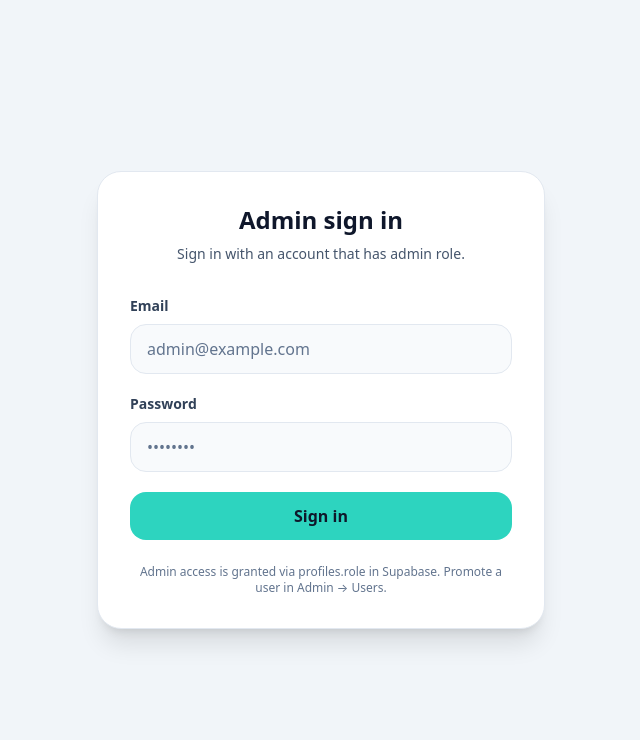
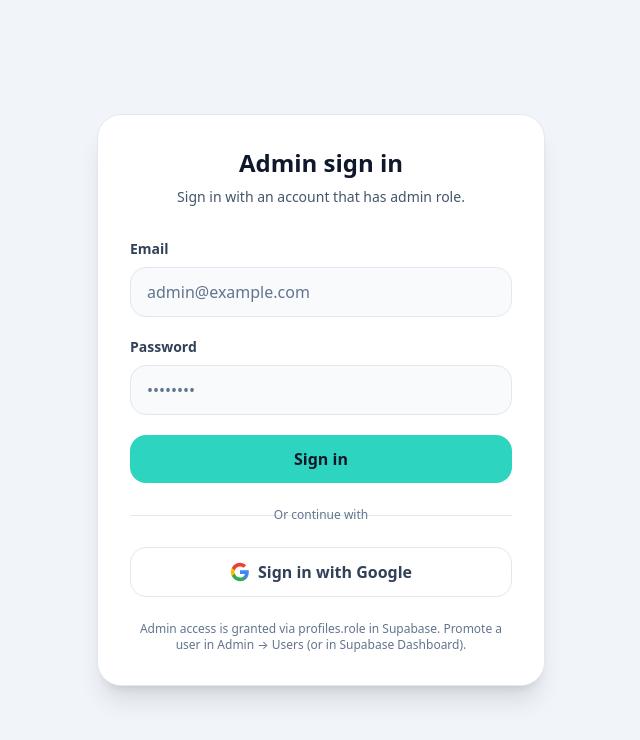
Before and after one commit to BizLaunchOrg/CCWorld_Consultation, a React (Vite) app: page /admin/login in a window 1280 px wide. Shown: the top 740 px of the page, without its empty margins (319-959 px from the left). Built offline with nearby package versions, Linux system fonts and the light colour scheme.

Commit message:
google auth for admin

```diff
--- a/src/Pages/Admin/AdminLoginPage.tsx
+++ b/src/Pages/Admin/AdminLoginPage.tsx
@@ -1,19 +1,31 @@
-import { useState } from 'react';
+import { useState, useEffect } from 'react';
 import { useNavigate, useLocation } from 'react-router-dom';
 import { supabase } from '../../lib/supabase';
+import { useAuth } from '../../contexts/AuthContext';
 
 /**
  * Admin sign-in uses same Supabase auth. After sign-in, RequireAdmin checks profiles.role === 'admin'.
+ * Supports both email/password and Google sign-in.
  */
 export function AdminLoginPage() {
   const navigate = useNavigate();
   const location = useLocation();
+  const { profile, session, signOut } = useAuth();
   const [email, setEmail] = useState('');
   const [password, setPassword] = useState('');
   const [error, setError] = useState('');
   const [submitting, setSubmitting] = useState(false);
+  const [googleLoading, setGoogleLoading] = useState(false);
 
   const from = (location.state as { from?: { pathname: string } })?.from?.pathname ?? '/admin';
+
+  const isLoggedInNotAdmin = !!session && profile !== null && profile?.role !== 'admin';
+
+  useEffect(() => {
+    if (session && profile?.role === 'admin') {
+      navigate(from, { replace: true });
+    }
+  }, [session, profile, navigate, from]);
 
   async function handleSubmit(e: React.FormEvent) {
     e.preventDefault();
@@ -49,6 +61,17 @@ export function AdminLoginPage() {
     navigate(from, { replace: true });
   }
 
+  async function handleGoogleSignIn() {
+    setError('');
+    setGoogleLoading(true);
+    const { error: oauthError } = await supabase.auth.signInWithOAuth({
+      provider: 'google',
+      options: { redirectTo: `${window.location.origin}/admin` },
+    });
+    setGoogleLoading(false);
+    if (oauthError) setError(oauthError.message);
+  }
+
   return (
     <div className="min-h-screen flex items-center justify-center bg-slate-100 dark:bg-background-dark px-4">
       <div className="w-full max-w-md rounded-3xl border border-slate-200 dark:border-white/10 bg-white dark:bg-slate-900/80 shadow-xl dark:shadow-none p-8">
@@ -58,6 +81,21 @@ export function AdminLoginPage() {
             Sign in with an account that has admin role.
           </p>
         </div>
+
+        {isLoggedInNotAdmin && (
+          <div className="mb-6 p-4 rounded-2xl bg-amber-500/10 border border-amber-500/20 text-amber-800 dark:text-amber-200 text-sm">
+            <p className="font-semibold">This account does not have admin access.</p>
+            <p className="mt-1 text-amber-700 dark:text-amber-300">Sign out and use an admin account, or ask an admin to promote your account.</p>
+            <button
+              type="button"
+              onClick={() => signOut().then(() => navigate('/admin/login', { replace: true }))}
+              className="mt-3 w-full py-2 rounded-xl border border-amber-500/30 font-bold hover:bg-amber-500/10"
+            >
+              Sign out
+            </button>
+          </div>
+        )}
+
         <form onSubmit={handleSubmit} className="space-y-5">
           <div>
             <label className="block text-sm font-bold text-slate-700 dark:text-slate-300 mb-2">
@@ -96,8 +134,39 @@ export function AdminLoginPage() {
             {submitting ? 'Signing in…' : 'Sign in'}
           </button>
         </form>
+
+        <div className="relative my-6">
+          <span className="absolute inset-0 flex items-center">
+            <span className="w-full border-t border-slate-200 dark:border-white/10" />
+          </span>
+          <span className="relative flex justify-center text-xs font-medium text-slate-500 dark:text-slate-400">
+            Or continue with
+          </span>
+        </div>
+
+        <button
+          type="button"
+          onClick={handleGoogleSignIn}
+          disabled={googleLoading}
+          className="w-full py-3 rounded-2xl border border-slate-200 dark:border-white/10 bg-white dark:bg-slate-800 font-bold text-slate-700 dark:text-slate-200 hover:bg-slate-50 dark:hover:bg-slate-700/50 transition-colors flex items-center justify-center gap-2 disabled:opacity-60"
+        >
+          {googleLoading ? (
+            'Redirecting…'
+          ) : (
+            <>
+              <svg className="w-5 h-5" viewBox="0 0 24 24" aria-hidden>
+                <path fill="#4285F4" d="M22.56 12.25c0-.78-.07-1.53-.2-2.25H12v4.26h5.92c-.26 1.37-1.04 2.53-2.21 3.31v2.77h3.57c2.08-1.92 3.28-4.74 3.28-8.09z" />
+                <path fill="#34A853" d="M12 23c2.97 0 5.46-.98 7.28-2.66l-3.57-2.77c-.98.66-2.23 1.06-3.71 1.06-2.86 0-5.29-1.93-6.16-4.53H2.18v2.84C3.99 20.53 7.7 23 12 23z" />
+                <path fill="#FBBC05" d="M5.84 14.09c-.22-.66-.35-1.36-.35-2.09s.13-1.43.35-2.09V7.07H2.18C1.43 8.55 1 10.22 1 12s.43 3.45 1.18 4.93l2.85-2.22.81-.62z" />
+                <path fill="#EA4335" d="M12 5.38c1.62 0 3.06.56 4.21 1.64l3.15-3.15C17.45 2.09 14.97 1 12 1 7.7 1 3.99 3.47 2.18 7.07l3.66 2.84c.87-2.6 3.3-4.53 6.16-4.53z" />
+              </svg>
+              Sign in with Google
+            </>
+          )}
+        </button>
+
         <p className="mt-6 text-center text-xs text-slate-500 dark:text-slate-400">
-          Admin access is granted via profiles.role in Supabase. Promote a user in Admin → Users.
+          Admin access is granted via profiles.role in Supabase. Promote a user in Admin → Users (or in Supabase Dashboard).
         </p>
       </div>
     </div>
```
Also changed, not shown: 1 other file (tests, documents, lock files or other folders).
